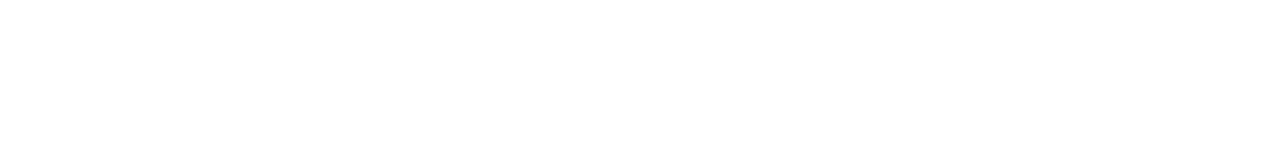
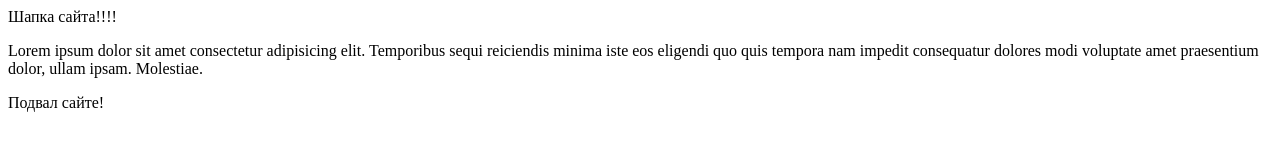
Before and after one commit to Add1r/lessons, a plain HTML site: page lesson_1/index.html in a window 1280 px wide. Drawn offline with Linux system fonts and the light colour scheme.

Commit message:
Add files via upload

```diff
--- a/lesson_1/index.html
+++ b/lesson_1/index.html
@@ -13,7 +13,19 @@
 </head>
 
 <body>
-
+    <header class="header">
+        Шапка сайта!!!!
+    </header>
+    <main class="main">
+        <div class="container">
+            <div class="block">
+                <p class="block-text"> Lorem ipsum dolor sit amet consectetur adipisicing elit. <span>Temporibus</span>
+                    sequi reiciendis minima iste eos eligendi quo quis tempora nam impedit consequatur dolores modi
+                    voluptate amet praesentium dolor, ullam ipsam. Molestiae.</p>
+            </div>
+        </div>
+    </main>
+    <footer>Подвал сайте!</footer>
 </body>
 
 </html>
```
